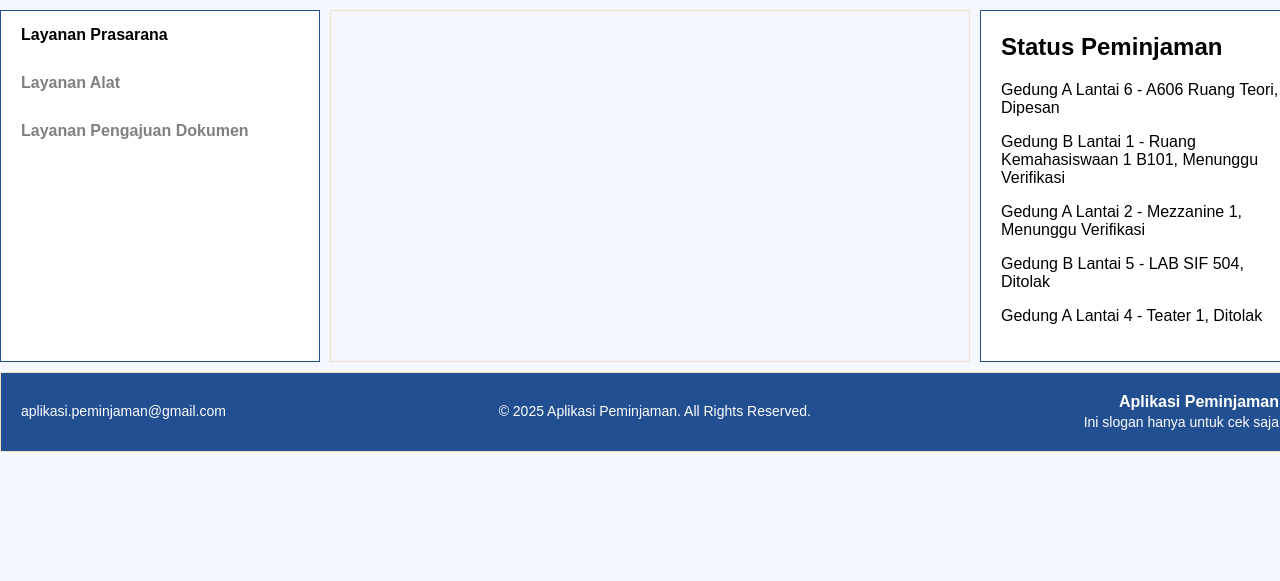
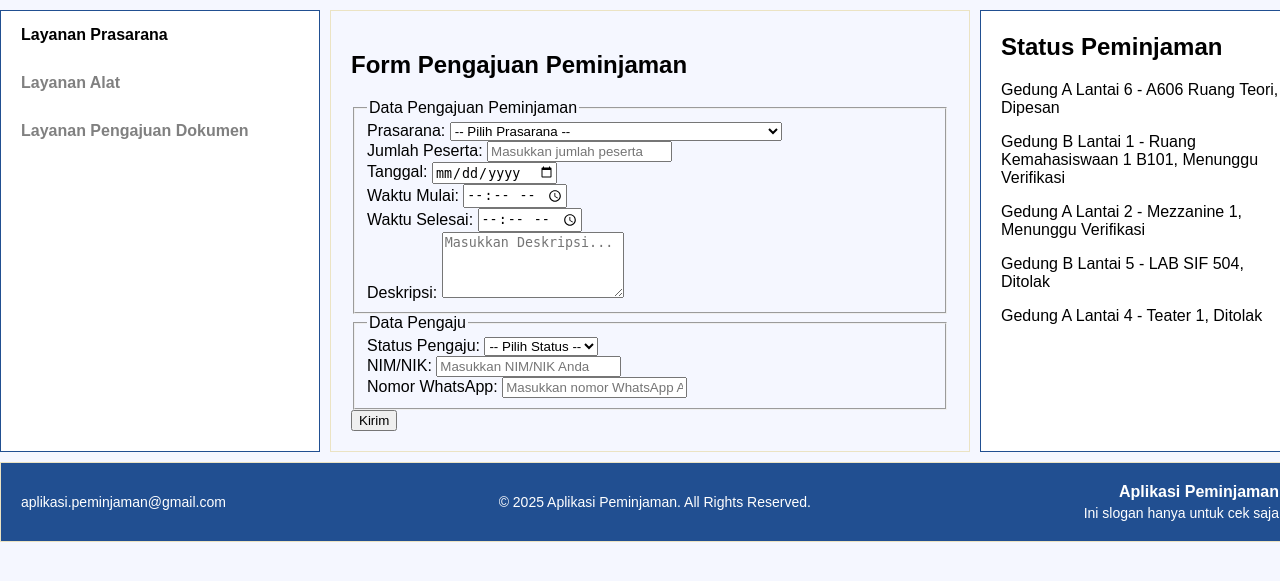
Before and after one commit to nathasarowen/pibs-peminjaman, a PHP site: page / in a window 1280 px wide. Shown: the part 137-718 px from the top of the page. Run offline with PHP 8.4, Linux system fonts and the light colour scheme; data comes from the database, SQL or seed files in the repository.

Commit message:
Article: Membuat Article (form peminjaman) untuk user, menambahkan fungsi ambil data prasarana

```diff
--- a/user/index.php
+++ b/user/index.php
@@ -5,12 +5,21 @@
     <meta name="viewport" content="width=device-width, initial-scale=1.0">
     <title>Document</title>
     <link rel="stylesheet" href="style.css">
+    <script>
+        function updateNamaPrasarana() {
+            const select = document.getElementById('prasarana');
+            const namaPrasarana = select.options[select.selectedIndex].getAttribute('data-nama');
+            document.getElementById('nama_prasarana').value = namaPrasarana;
+        }
+    </script>
 </head>
 <body>
     <?php
         require '../database.php';
 
-        //buat crud nya
+        // buat ambil data dropdown prasarana
+        $prasaranaQuery = "SELECT id_prasarana, nama_prasarana FROM prasarana WHERE status = 'aktif'";
+        $prasaranaResult = $conn->query($prasaranaQuery);
     ?>
     <header>
         <?php
@@ -50,9 +59,80 @@
         </div>
         <div class="icon">
             <h4 style="color: gray;">Layanan Pengajuan Dokumen</h4>
-        </div>
+        </div>
     </nav>
-    <article></article>
+    <article>
+        <h2>Form Pengajuan Peminjaman</h2>
+        <form action="submit_form.php" method="post" enctype="multipart/form-data">
+            <!-- Data Pengajuan Peminjaman -->
+            <fieldset>
+                <legend>Data Pengajuan Peminjaman</legend>
+                <label for="prasarana">Prasarana:</label>
+                <select id="prasarana" name="id_prasarana" required onchange="updateNamaPrasarana()">
+                    <option value="" data-nama="">-- Pilih Prasarana --</option>
+                    <?php
+                    if ($prasaranaResult && $prasaranaResult->num_rows > 0) {
+                        while ($row = $prasaranaResult->fetch_assoc()) {
+                            echo "<option value=\"{$row['id_prasarana']}\" data-nama=\"{$row['nama_prasarana']}\">{$row['nama_prasarana']}</option>";
+                        }
+                    } else {
+                        echo "<option value=\"\">Tidak ada data</option>";
+                    }
+                    ?>
+                </select>
+                <input type="hidden" id="nama_prasarana" name="nama_prasarana">
+
+                <div class="form-row">
+                    <div>
+                        <label for="jumlah_peserta">Jumlah Peserta:</label>
+                        <input type="number" id="jumlah_peserta" name="jumlah_peserta" placeholder="Masukkan jumlah peserta" min="1" required>
+                    </div>
+                    <div>
+                        <label for="tanggal_peminjaman">Tanggal:</label>
+                        <input type="date" id="tanggal_peminjaman" name="tanggal_peminjaman" required>
+                    </div>
+                </div>
+
+                <div class="form-row">
+                    <div>
+                        <label for="waktu_mulai">Waktu Mulai:</label>
+                        <input type="time" id="waktu_mulai" name="waktu_mulai" required>
+                    </div>
+                    <div>
+                        <label for="waktu_selesai">Waktu Selesai:</label>
+                        <input type="time" id="waktu_selesai" name="waktu_selesai" required>
+                    </div>
+                </div>
+
+                <label for="deskripsi">Deskripsi:</label>
+                <textarea id="deskripsi" name="deskripsi" placeholder="Masukkan Deskripsi..." rows="4" required></textarea>
+            </fieldset>
+
+            <!-- Data Pengaju -->
+            <fieldset>
+                <legend>Data Pengaju</legend>
+                <div class="form-row">
+                    <div>
+                        <label for="status_pengaju">Status Pengaju:</label>
+                        <select id="status_pengaju" name="status_pengaju" required>
+                            <option value="">-- Pilih Status --</option>
+                            <option value="Mahasiswa">Mahasiswa</option>
+                            <option value="Pegawai">Pegawai</option>
+                        </select>
+                    </div>
+                    <div>
+                        <label for="nim_nik">NIM/NIK:</label>
+                        <input type="text" id="nim_nik" name="nim_nik" placeholder="Masukkan NIM/NIK Anda" required>
+                    </div>
+                </div>
+
+                <label for="no_whatsapp">Nomor WhatsApp:</label>
+                <input type="text" id="no_whatsapp" name="no_whatsapp" placeholder="Masukkan nomor WhatsApp Anda" required>
+            </fieldset>
+
+            <button type="submit">Kirim</button>
+        </form>
+    </article>
     <aside>
     <h2>Status Peminjaman</h2>
         <?php
```
